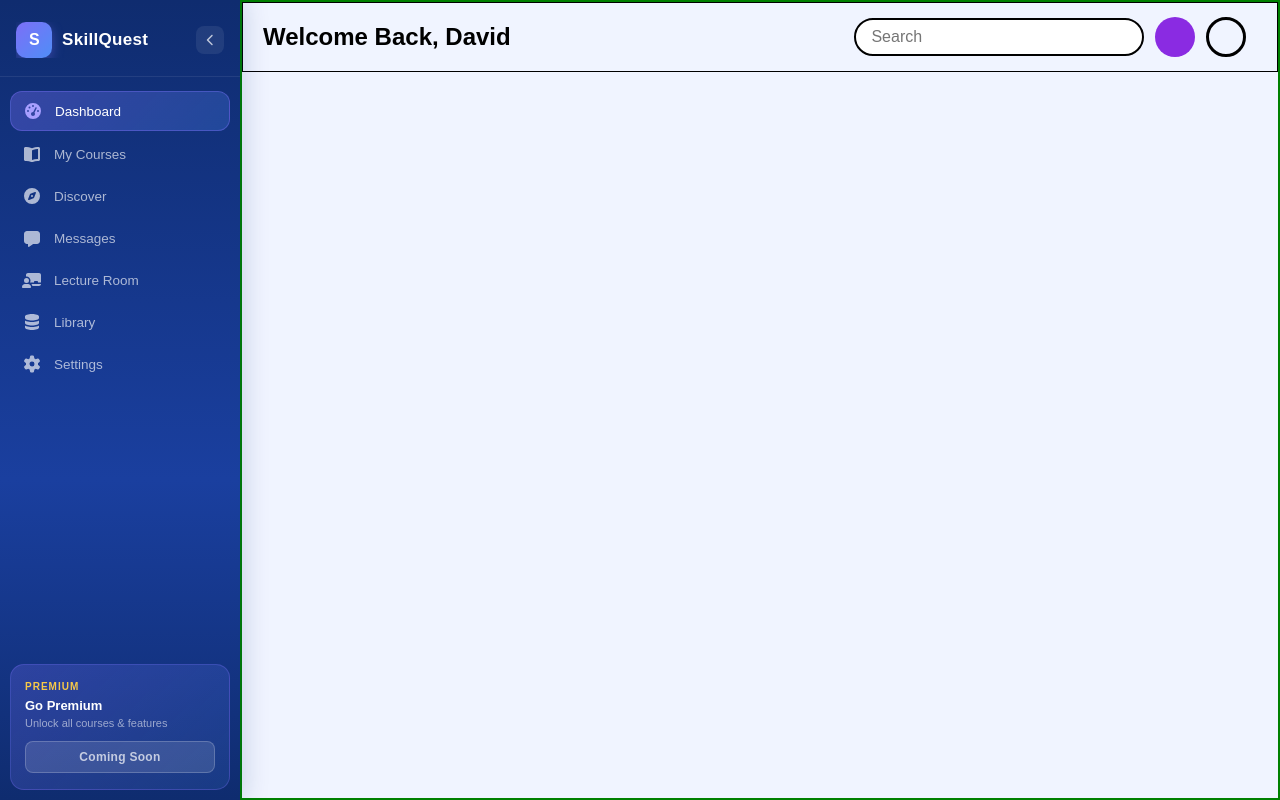
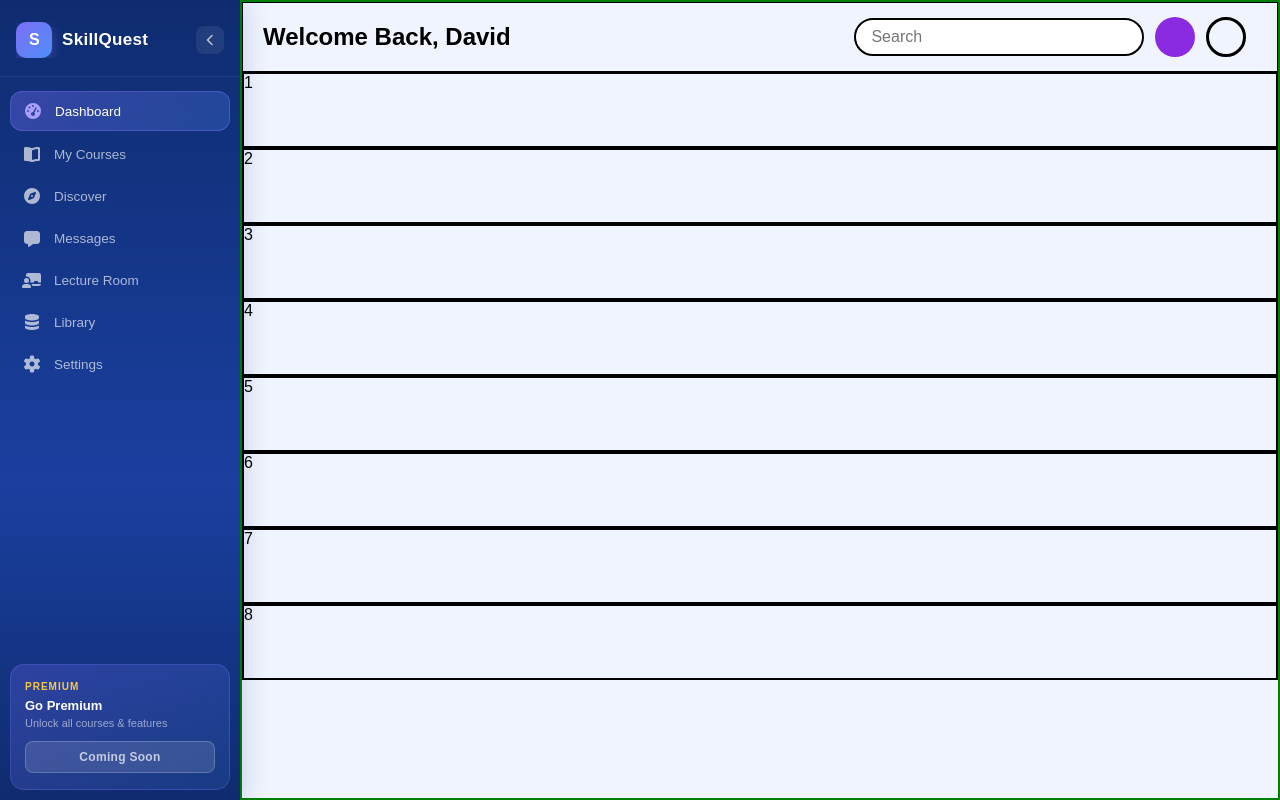
Before and after one commit to Ayokunle-oj/skillQuset1.0, a React (Vite) app: page /dashboard/Home in a window 1280 px wide. Built offline with nearby package versions, Linux system fonts and the light colour scheme; the HTML template or start-up script is replaced by a standard one.

Commit message:
something

```diff
--- a/src/pages/Dashboard/userDashboard/Dash_components/Dash_home/Dash_Home_page.tsx
+++ b/src/pages/Dashboard/userDashboard/Dash_components/Dash_home/Dash_Home_page.tsx
@@ -105,7 +105,18 @@ function Dash_Home_page() {
           </div>
           {/* ))} */}
         </div>
-        <div className="dash_grid_layout"></div>
+        <div className="dash_grid_layout">
+          <div className="dash_wrapper">
+            <div className="dash_grid">1</div>
+            <div className="dash_grid">2</div>
+            <div className="dash_grid">3</div>
+            <div className="dash_grid">4</div>
+            <div className="dash_grid">5</div>
+            <div className="dash_grid">6</div>
+            <div className="dash_grid">7</div>
+            <div className="dash_grid">8</div>
+          </div>
+        </div>
       </div>
     </div>
   );
--- a/src/pages/Dashboard/userDashboard/Dash_components/Dash_home/dash_home.css
+++ b/src/pages/Dashboard/userDashboard/Dash_components/Dash_home/dash_home.css
@@ -44,3 +44,9 @@
   width: 40px;
   height: 40px;
 }
+.dash_grid {
+  display: grid;
+  grid-template-columns: repeat(4, 1fr);
+  grid-template-rows: repeat(4, 1fr);
+  border: solid black 2px;
+}
```
